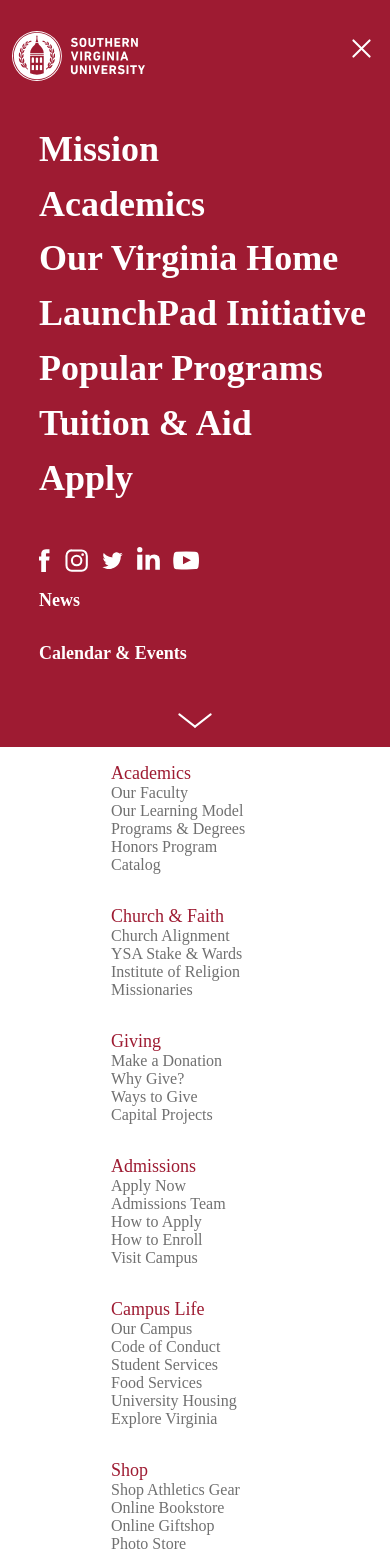
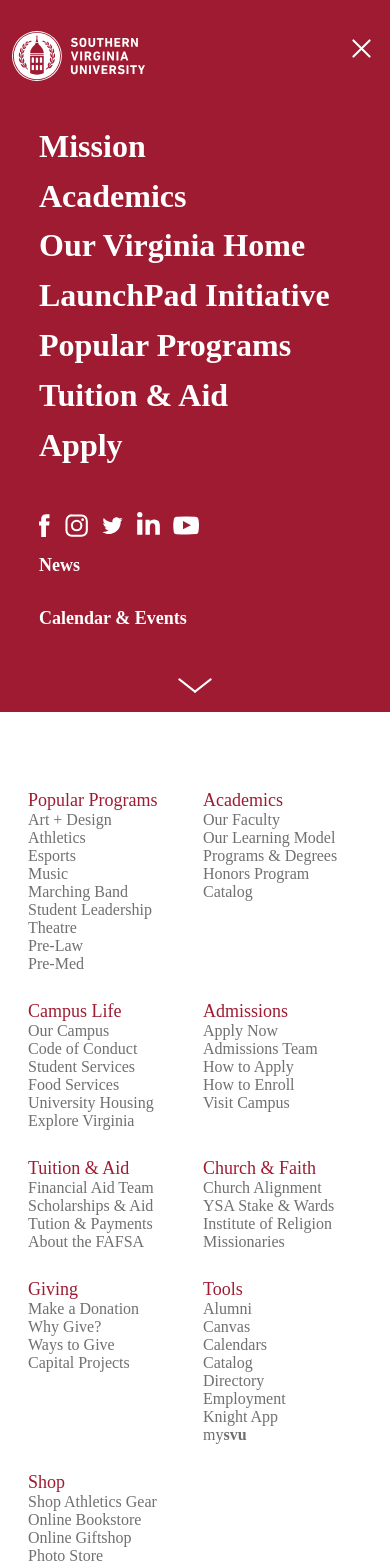
Before and after one commit to lincolngarcia/svu-navigation, a Nuxt app: page / in a window 390 px wide. Shown: the top 1568 px of the page. Built offline with nearby package versions, Linux system fonts and the light colour scheme.

Commit message:
adjusted flex for grid and fixed overflow issue

```diff
--- a/pages/index.vue
+++ b/pages/index.vue
@@ -91,7 +91,7 @@
           />
         </div>
         <div id="nav.right.content" class="relative wrap rightContentItems">
-          <div id="nav.right.content.academics">
+          <div id="academics">
             <h4>Academics</h4>
             <ul>
               <li><a href="">Our Faculty</a></li>
@@ -101,7 +101,7 @@
               <li><a href="">Catalog</a></li>
             </ul>
           </div>
-          <div id="nav.right.content.church_&_faith">
+          <div id="church_faith">
             <h4>Church & Faith</h4>
             <ul>
               <li><a href="">Church Alignment</a></li>
@@ -110,7 +110,7 @@
               <li><a href="">Missionaries</a></li>
             </ul>
           </div>
-          <div id="nav.right.content.giving">
+          <div id="giving">
             <h4>Giving</h4>
             <ul>
               <li><a href="">Make a Donation</a></li>
@@ -119,7 +119,7 @@
               <li><a href="">Capital Projects</a></li>
             </ul>
           </div>
-          <div id="nav.right.content.admissions">
+          <div id="admissions">
             <h4>Admissions</h4>
             <ul>
               <li><a href="">Apply Now</a></li>
@@ -129,7 +129,7 @@
               <li><a href="">Visit Campus</a></li>
             </ul>
           </div>
-          <div id="nav.right.content.campus_life">
+          <div id="campus_life">
             <h4>Campus Life</h4>
             <ul>
               <li><a href="">Our Campus</a></li>
@@ -140,7 +140,7 @@
               <li><a href="">Explore Virginia</a></li>
             </ul>
           </div>
-          <div id="nav.right.content.shop">
+          <div id="shop">
             <h4>Shop</h4>
             <ul>
               <li><a href="">Shop Athletics Gear</a></li>
@@ -149,7 +149,7 @@
               <li><a href="">Photo Store</a></li>
             </ul>
           </div>
-          <div id="nav.right.content.tuition_&_aid">
+          <div id="tuition_aid">
             <h4>Tuition & Aid</h4>
             <ul>
               <li><a href="">Financial Aid Team</a></li>
@@ -158,7 +158,7 @@
               <li><a href="">About the FAFSA</a></li>
             </ul>
           </div>
-          <div id="nav.right.content.popular_programs">
+          <div id="popular_programs">
             <h4>Popular Programs</h4>
             <ul>
               <li><a href="">Art + Design</a></li>
@@ -172,7 +172,7 @@
               <li><a href="">Pre-Med</a></li>
             </ul>
           </div>
-          <div id="nav.right.content.tools">
+          <div id="tools">
             <h4>Tools</h4>
             <ul>
               <li><a href="">Alumni</a></li>
@@ -190,7 +190,7 @@
         </div>
       </div>
     </div>
-    <div id="left.background" style='z-index: -1;' class="leftBackground"></div>
+    <div id="left.background" style="z-index: -1;" class="leftBackground"></div>
   </div>
 </template>
 
@@ -216,6 +216,9 @@
 }
 a {
   text-decoration: none;
+}
+.nav {
+  width: 100%;
 }
 .flex {
   display: flex;
@@ -299,7 +302,7 @@
   font-weight: 600;
   font-family: "Avenir Next";
   font-size: 18px;
-  margin-bottom: 10%
+  margin-bottom: 10%;
 }
 
 ul.leftContentItems > li {
@@ -314,9 +317,10 @@
   font-weight: 600;
 }
 .rightContentItems {
-  max-width: 799px;
-  align-items: start;
-  justify-content: center;
+  display: grid;
+  grid-template-columns: .3333fr .3333fr .3333fr;
+  gap: 20px 44px;
+  padding: 10% 5% 5% 5%;
 }
 div.rightContentItems > div > h4 {
   color: #9e1b32;
@@ -325,31 +329,34 @@
   font-weight: 400;
   white-space: nowrap;
 }
-div.rightContentItems > div, div.rightContentItems > div > ul > li > a{
+div.rightContentItems > div,
+div.rightContentItems > div > ul > li > a {
   color: #707070;
   font-family: "Avenir Next";
   font-size: 16px;
   white-space: nowrap;
-  min-width: 200px;
   align-items: start;
 }
-div.rightContentItems > div {
+
+/* div.rightContentItems > div {
   padding: 16px;
-}
+} */
+
 div.socialCircles {
   background-color: #fff;
   height: 18px;
   width: 18px;
 }
+
 @media screen and (max-width: 900px) {
   div.nav {
     display: block;
   }
   div.right {
-    width: 70%;
-    margin: auto;
+    width: 100%;
   }
-  div.left , .leftheader {
+  div.left,
+  .leftheader {
     width: 100%;
   }
   .leftBackground {
@@ -363,8 +370,60 @@
   .bottomArrow {
     display: flex;
   }
+
+  ul.leftContentItems > li > a {
+    font-size: 32px;
+  }
 }
 @media screen and (max-width: 450px) {
+  #academics {
+    order: 1;
+  }
+
+  #campus_life {
+    order: 2;
+  }
+
+  #admissions {
+    order: 3;
+  }
+
+  #tuition_aid {
+    order: 4;
+  }
+
+  #magnets {
+    order: 5;
+  }
+
+  #church_faith {
+    order: 6;
+  }
+
+  #giving {
+    order: 7;
+  }
+
+  #tools {
+    order: 8;
+  }
+
+  #shop {
+    order: 10;
+  }
+
+  .rightContentItems {
+    display: grid;
+    grid-template-columns: 0.5fr 0.5fr;
+    gap: 28px 16px;
+    padding: 78px 28px 28px 28px;
+  }
+
+  div.rightContentItems > div,
+  div.rightContentItems > div > ul > li > a {
+    min-width: 0;
+  }
+
   .left-padding {
     padding: 5% 10%;
   }
```
Also changed, not shown: 1 other file (tests, documents, lock files or other folders).
